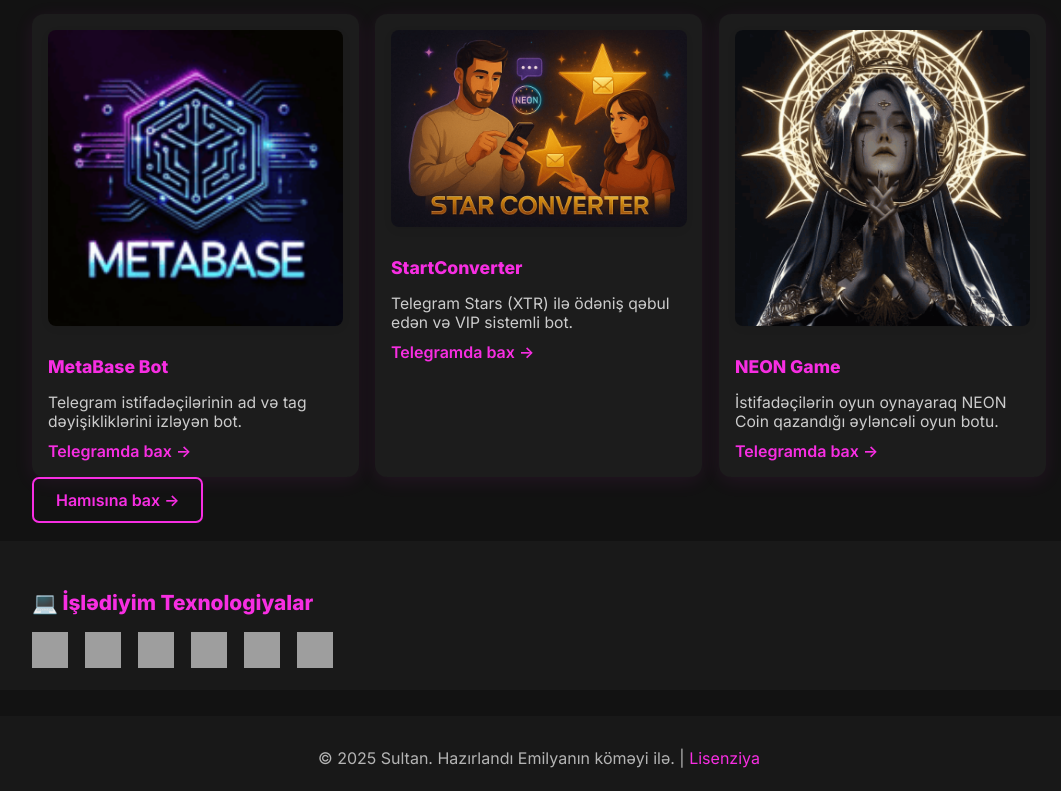
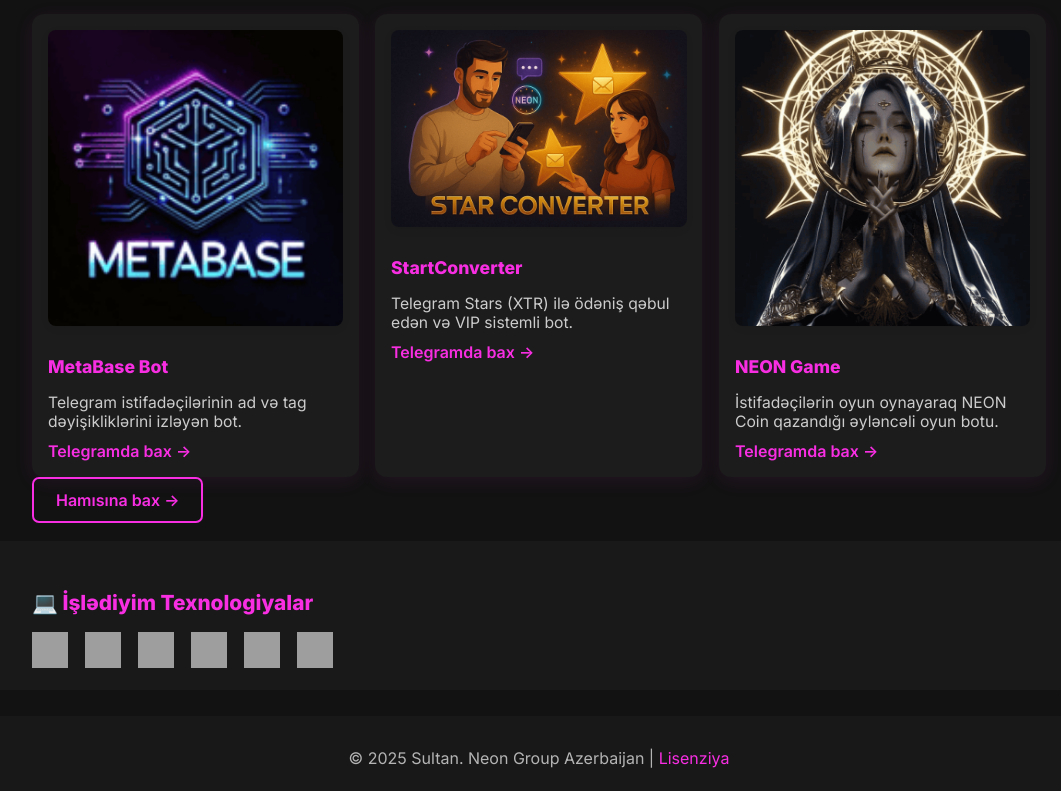
Before and after one commit to Abbasxan/Abbasxan.github.io, a plain HTML site: page index.html in a window 1280 px wide. Shown: the part 596-1387 px from the top of the page, without its empty margins (101-1162 px from the left). Drawn offline with nearby package versions, Linux system fonts and the light colour scheme; grey boxes are pictures that could not be loaded.

Commit message:
Update index.html

```diff
--- a/index.html
+++ b/index.html
@@ -122,7 +122,7 @@
 
   <!-- Footer -->
   <footer class="footer">
-    <p>© 2025 Sultan. Hazırlandı Emilyanın köməyi ilə. | <a href="license.html">Lisenziya</a></p>
+    <p>© 2025 Sultan. Neon Group Azerbaijan | <a href="license.html">Lisenziya</a></p>
   </footer>
 
   <!-- Scroll-up düyməsi (UI/UX) -->
```
